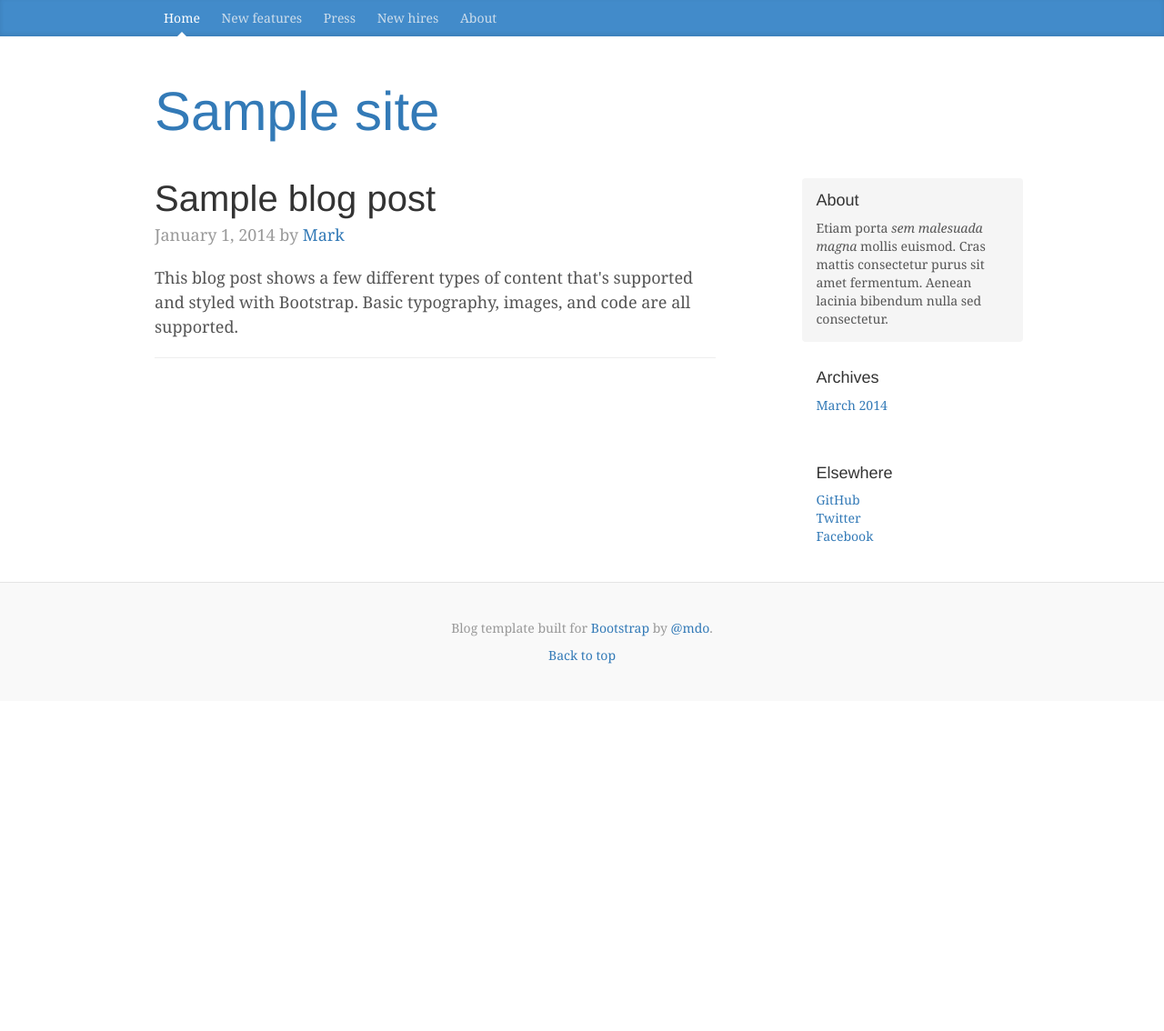
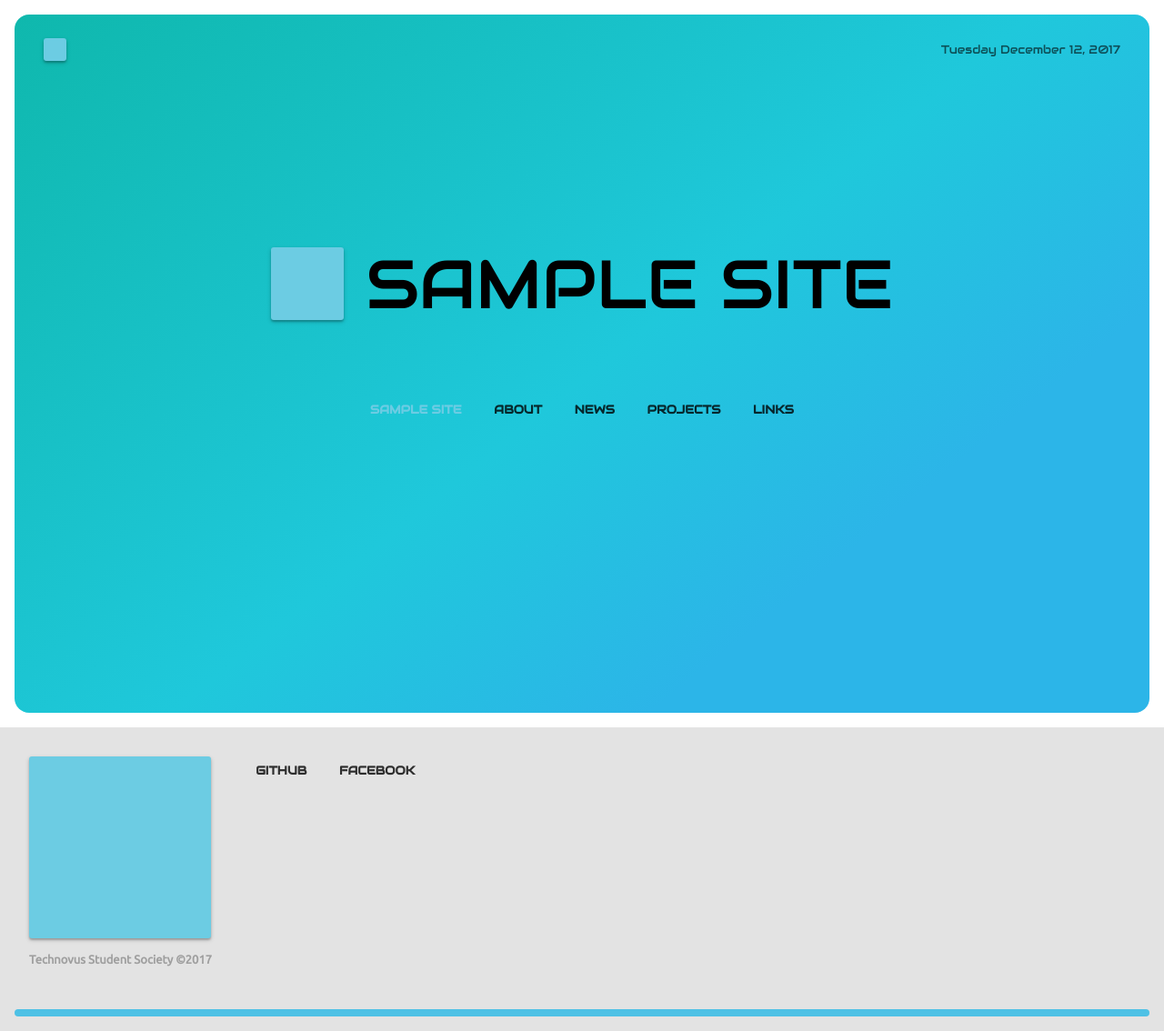
Before and after one commit to technovus-sfu/tea-coffee, a WordPress theme: template index.php in a window 1280 px wide. Shown: the whole page at 91% size. Before the commit the page ends 730 px from the top, so only its background shows below. Run offline with PHP 8.4 and a stand-in for WordPress, Linux system fonts and the light colour scheme; the site name, menu and one post (Sample post) are stand-ins, and other content is empty; some libraries are stand-ins or nearby versions.

Commit message:
Updated site php

```diff
--- a/blog.css
+++ b/blog.css
@@ -1,166 +1,246 @@
-/*
- * Globals
- */
+/* GENERAL */
+html, body {
+  margin: 0;
+  font-family: 'Ubuntu', sans-serif;
+}
+section {
+  display: flex;
+  height: auto;
+  width: 100%;
+}
+bubble {
+  margin: 1rem;
+  width: 100%;
+  border-radius: 1rem;
+}
+.container {
+  display: flex;
+  width: 100%;
+}
+/* general */
+/* SPLASH */
+icon {
+  display: block;
+  border-radius: 3px;
+  background: #6ccce3;
+  box-shadow: 0 2px 2px 0 rgba(0,0,0,0.2), 0 2px 5px 0 rgba(0,0,0,0.19);
+}
+.splash-section {
+  height: 100vh;
+}
+.splash-section bubble {
+  background: linear-gradient(141deg, #0fb8ad 0%, #1fc8db 51%, #2cb5e8 75%);
+}
+.splash-header {
+  display: flex;
+  height: 10%;
+  align-items: center;
+}
+.splash-info {
+  display: flex;
+  height: 70%;
+  align-items: center;
+  justify-content: center;
+  flex-direction: column;
+}
+.splash-header-icon {
+  width: 25px;
+  height: 25px;
+  margin-left: 2rem;
+}
+datetime {
+  margin: auto 0;
+  font-family: 'Audiowide', cursive;
+  color: rgba(0,0,0,0.6);
+  font-weight: 100;
+  font-size: 13px;
+  margin-right: 2rem;
+}
+.right {
+  margin-left: auto;
+}
+.title {
+  display: flex;
+  align-items: center;
+  margin-bottom: 20px;
+}
+.splash-icon {
+  display: block;
+  width: 80px;
+  height: 80px;
+  margin-right: 25px;
+}
+.title span {
+  font-size: 75px;
+  text-transform: uppercase;
+  font-weight: 400;
+  font-family: 'Audiowide',cursive;
+}
+/* Typewriter */
+.typewriter .subtitle {
+  color: #fff;
+  font-family: monospace;
+  overflow: hidden; /* Ensures the content is not revealed until the animation */
+  border-right: .15em solid orange; /* The typwriter cursor */
+  white-space: nowrap; /* Keeps the content on a single line */
+  margin: 0 auto; /* Gives that scrolling effect as the typing happens */
+  margin-bottom: 60px;
+  font-size: 18px;
+  letter-spacing: .15em; /* Adjust as needed */
+  animation:
+    typing 3.5s steps(30, end),
+    blink-caret .5s step-end infinite;
+}
+nav a {
+  padding: 1rem;
+  border-radius: 3px;
+}
+.nav-item{
+  text-decoration: none;
+  color: rgba(0, 0, 0, 0.8);
+  font-weight: 700;
+  text-transform: uppercase;
+  font-family: 'Audiowide', cursive;
+  font-size: 13px;
+  transition: all 0.5s ease 0.02s;
+}
+.nav-item:hover {
+  background: #fff;
+}
+/* splash */
+/* RECENTS */
+/* recents */
+/* FOOTER */
+.footer-section {
+  flex-direction: column;
+  /*background: linear-gradient(#ffffff 0%, rgba(220, 220, 220, 0.8) 50%); /* Standard syntax */
+  background: rgba(220, 220, 220, 0.8);
+}
+footer {
+  display: flex;
+  flex-wrap: wrap;
+  align-items: center;
+  justify-content: space-between;
+  padding: 1rem;
+}
+.footer-icon{
+  height: 200px;
+  width: 200px;
+  margin-bottom: 1rem;
+}
+.footer-item {
+  display: flex;
+  color: rgba(0, 0, 0, 0.3);
+  padding: 1rem;
+}
+credits {
+  flex-direction: column;
+  font-size: 13px;
+  font-weight: 700;
+}
+links nav {
+  margin-top: 5px;
+}
+color-bar {
+  display: flex;
+  width: 100%;
+  height: 8px;
+  margin: 1rem;
+  border-radius: 100px;
+  background: linear-gradient(to right, #6ccce3 , #ffffff);
+  animation: multi 5s infinite;
+}
+/* footer */
 
-body {
-  font-family: Georgia, "Times New Roman", Times, serif;
+.header-section {
+  flex-direction: column;
+}
+header{
+  display: flex;
+  flex-wrap: wrap;
+  align-items: center;
+  justify-content: space-between;
+  padding: 0 1rem;
+  background: linear-gradient(141deg, rgba(250, 245, 245, 0.9) 0%, rgba(250, 250, 250, 0.7) 5%, rgba(255, 255, 255, 0.8) 75%);
+}
+.fixed-top {
+  position: fixed;
+  top: 0;
+  right: 0;
+  left: 0;
+  height: 10vh;
+  z-index: 1000;
+}
+.header-icon {
+  display: block;
+  width: 40px;
+  height: 40px;
+  margin-right: 25px;
+  margin-left: 25px;
+}
+header .container nav {
+  display: flex;
+  align-items: center;
+}
+header .container nav a {
+  padding: .5rem;
+  margin: .2rem;
+  font-size: 10px;
+}
+header .container nav .nav-item:hover {
+  color: #ffffff;
+  background: #6ccce3;
+}
+.header-shadow {
+  display: flex;
+  height: 10vh;
+}
+.header-section bubble {
+  background: linear-gradient(141deg, #0fb8ad 0%, #1fc8db 51%, #2cb5e8 75%);
+}
+.header-section bubble h1 {
+  display: flex;
+  height: 90px;
+  color: #fff;
+  align-items: center;
+  justify-content: center;
+  letter-spacing: 2px;
+  text-transform: uppercase;
+  font-family: 'Audiowide', cursive;
+}
+
+.bull {
+  padding: 0 5px;
   color: #555;
 }
 
-h1, .h1,
-h2, .h2,
-h3, .h3,
-h4, .h4,
-h5, .h5,
-h6, .h6 {
-  margin-top: 0;
-  font-family: "Helvetica Neue", Helvetica, Arial, sans-serif;
-  font-weight: normal;
-  color: #333;
+.nav-item.active {
+  color: #6ccce3;
+}
+
+/* ANIMATIONS */
+/* Color bar effect */
+@keyframes multi {
+  0% {background:#aad4dd;}
+  10% {background:#0fb8ad;}
+  25% {background:#6ccce3;}
+  50% {background:#2cb5e8;}
+  75% {background:#6ccce3;}
+  90% {background:#0fb8ad;}
+  100% {background:#aad4dd;}
 }
 
 
-/*
- * Override Bootstrap's default container.
- */
 
-@media (min-width: 1200px) {
-  .container {
-    width: 970px;
-  }
+/* The typing effect */
+@keyframes typing {
+  from { width: 0 }
+  to { width: 100% }
 }
 
-
-/*
- * Masthead for nav
- */
-
-.blog-masthead {
-  background-color: #428bca;
-  -webkit-box-shadow: inset 0 -2px 5px rgba(0,0,0,.1);
-          box-shadow: inset 0 -2px 5px rgba(0,0,0,.1);
+/* The typewriter cursor effect */
+@keyframes blink-caret {
+from, to { border-color: transparent }
+50% { border-color: orange }
 }
-
-/* Nav links */
-.blog-nav-item {
-  position: relative;
-  display: inline-block;
-  padding: 10px;
-  font-weight: 500;
-  color: #cdddeb;
-}
-.blog-nav-item:hover,
-.blog-nav-item:focus {
-  color: #fff;
-  text-decoration: none;
-}
-
-/* Active state gets a caret at the bottom */
-.blog-nav .active {
-  color: #fff;
-}
-.blog-nav .active:after {
-  position: absolute;
-  bottom: 0;
-  left: 50%;
-  width: 0;
-  height: 0;
-  margin-left: -5px;
-  vertical-align: middle;
-  content: " ";
-  border-right: 5px solid transparent;
-  border-bottom: 5px solid;
-  border-left: 5px solid transparent;
-}
-
-
-/*
- * Blog name and description
- */
-
-.blog-header {
-  padding-top: 20px;
-  padding-bottom: 20px;
-}
-.blog-title {
-  margin-top: 30px;
-  margin-bottom: 0;
-  font-size: 60px;
-  font-weight: normal;
-}
-.blog-description {
-  font-size: 20px;
-  color: #999;
-}
-
-
-/*
- * Main column and sidebar layout
- */
-
-.blog-main {
-  font-size: 18px;
-  line-height: 1.5;
-}
-
-/* Sidebar modules for boxing content */
-.sidebar-module {
-  padding: 15px;
-  margin: 0 -15px 15px;
-}
-.sidebar-module-inset {
-  padding: 15px;
-  background-color: #f5f5f5;
-  border-radius: 4px;
-}
-.sidebar-module-inset p:last-child,
-.sidebar-module-inset ul:last-child,
-.sidebar-module-inset ol:last-child {
-  margin-bottom: 0;
-}
-
-
-/* Pagination */
-.pager {
-  margin-bottom: 60px;
-  text-align: left;
-}
-.pager > li > a {
-  width: 140px;
-  padding: 10px 20px;
-  text-align: center;
-  border-radius: 30px;
-}
-
-
-/*
- * Blog posts
- */
-
-.blog-post {
-  margin-bottom: 60px;
-}
-.blog-post-title {
-  margin-bottom: 5px;
-  font-size: 40px;
-}
-.blog-post-meta {
-  margin-bottom: 20px;
-  color: #999;
-}
-
-
-/*
- * Footer
- */
-
-.blog-footer {
-  padding: 40px 0;
-  color: #999;
-  text-align: center;
-  background-color: #f9f9f9;
-  border-top: 1px solid #e5e5e5;
-}
-.blog-footer p:last-child {
-  margin-bottom: 0;
-}
+/* animations */
--- a/footer.php
+++ b/footer.php
@@ -1,14 +1,27 @@
-        </div> <!-- /.container -->
-
-		<footer class="blog-footer">
-      <p>Blog template built for <a href="http://getbootstrap.com">Bootstrap</a> by <a href="https://twitter.com/mdo">@mdo</a>.</p>
-      <p>
-        <a href="#">Back to top</a>
-      </p>
-    </footer>
-
-    <script src="https://ajax.googleapis.com/ajax/libs/jquery/1.11.3/jquery.min.js"></script>
-    <script src="https://maxcdn.bootstrapcdn.com/bootstrap/3.3.5/js/bootstrap.min.js"></script>
-<?php wp_footer(); ?>
-  </body>
+    <section class="footer-section">
+        <footer>
+            <div class="container">
+                <credits class="footer-item">
+                    <a href="#" class="brand footer-brand">
+                        <icon class="footer-icon"></icon>
+                    </a>
+                    <span>Technovus Student Society &copy;2017</span>
+                </credits>
+                <links class="footer-item">
+                    <nav>
+                        <a class="nav-item" href="#">Github</a>
+                        <a class="nav-item" href="#">Facebook</a>
+                    </nav>
+                </links>
+            </div>
+        </footer>
+        <div class="container">
+            <color-bar></color-bar>
+        </div>
+    </section>
+    <?php wp_footer(); ?>
+    <!--[if lt IE 9]>
+        <script src="js/scripts.js"></script>
+    <![endif]-->
+</body>
 </html>
--- a/header.php
+++ b/header.php
@@ -1,41 +1,52 @@
-<!DOCTYPE html>
+<!doctype html>
 <html lang="en">
-
 <head>
     <meta charset="utf-8">
+
+    <title><?php echo get_bloginfo( 'name' ); ?> | Home</title>
     <meta http-equiv="X-UA-Compatible" content="IE=edge">
     <meta name="viewport" content="width=device-width, initial-scale=1">
-	<meta name="description" content="">
-	<meta name="author" content="">
+    <meta name="description" content="Homepage">
+    <meta name="author" content="Technovus">
+    <link rel="shortcut icon" href="" type="image/x-icon" />
 
-	<title><?php echo get_bloginfo( 'name' ); ?></title>
-	<link href="https://maxcdn.bootstrapcdn.com/bootstrap/3.3.5/css/bootstrap.min.css" rel="stylesheet">
+    <link href="https://fonts.googleapis.com/css?family=Audiowide|Ubuntu" rel="stylesheet">
     <link href="<?php echo get_bloginfo( 'template_directory' );?>/blog.css" rel="stylesheet">
-	<!-- HTML5 shim and Respond.js for IE8 support of HTML5 elements and media queries -->
+
+    <?php wp_head();?>
     <!--[if lt IE 9]>
-      <script src="https://oss.maxcdn.com/html5shiv/3.7.2/html5shiv.min.js"></script>
-      <script src="https://oss.maxcdn.com/respond/1.4.2/respond.min.js"></script>
+    <script src="https://cdnjs.cloudflare.com/ajax/libs/html5shiv/3.7.3/html5shiv.js"></script>
     <![endif]-->
-	<?php wp_head();?>
 </head>
 
 <body>
-
-	<div class="blog-masthead">
-		<div class="container">
-			<nav class="blog-nav">
-				<a class="blog-nav-item active" href="#">Home</a>
-				<a class="blog-nav-item" href="#">New features</a>
-				<a class="blog-nav-item" href="#">Press</a>
-				<a class="blog-nav-item" href="#">New hires</a>
-				<a class="blog-nav-item" href="#">About</a>
+    <section class="splash-section">
+        <bubble>
+            <div class="splash-header">
+                <icon class="splash-header-icon"></icon>
+                <datetime class="right">
+                    <?php
+                        $mydate=getdate(date("U"));
+                        echo "$mydate[weekday]  $mydate[month] $mydate[mday], $mydate[year]";
+                    ?>
+                </datetime>
+            </div>
+            <div class="splash-info">
+                <div class="title">
+                    <icon class="splash-icon"></icon><span><?php echo get_bloginfo( 'name' ); ?></span>
+                </div>
+                <div class="typewriter">
+                    <div class="subtitle">
+                        <?php echo get_bloginfo( 'description' ); ?>
+                    </div>
+                </div>
+                <nav>
+                    <a class="nav-item active" href="#"><?php echo get_bloginfo( 'name' ); ?></a>
+                    <a class="nav-item" href="#">About</a>
+                    <a class="nav-item" href="#">News</a>
+                    <a class="nav-item" href="#">Projects</a>
+                    <a class="nav-item" href="#">Links</a>
                 </nav>
             </div>
-	</div>
-
-	<div class="container">
-
-		<div class="blog-header">
-			<h1 class="blog-title"><a href="<?php echo get_bloginfo( 'wpurl' ); ?>"><?php echo get_bloginfo( 'name' ); ?></a></h1>
-			<p class="lead blog-description"><?php echo get_bloginfo( 'description' ); ?></p>
-		</div>
+        </bubble>
+    </section>
--- a/index.php
+++ b/index.php
@@ -1,15 +1,15 @@
 <?php get_header(); ?>
 
-	<div class="row">
+	<!--div class="row">
 
 		<div class="col-sm-8 blog-main">
 
-			<?php get_template_part( 'content', get_post_format() ); ?>
+			<!?php get_template_part( 'content', get_post_format() ); ?>
 
-		</div> <!-- /.blog-main -->
+		</div> <! /.blog-main -->
 
-		<?php get_sidebar(); ?>
+		<!--?php get_sidebar(); ?-->
 
-	</div> <!-- /.row -->
+	<!--/div> <! /.row -->
 
 <?php get_footer(); ?>
```
Also changed, not shown: gen-header.php (added, +49 -0 lines), head.php (added, +41 -0 lines), screenshot.png. Lines whose indentation alone changed are shown as unchanged.
